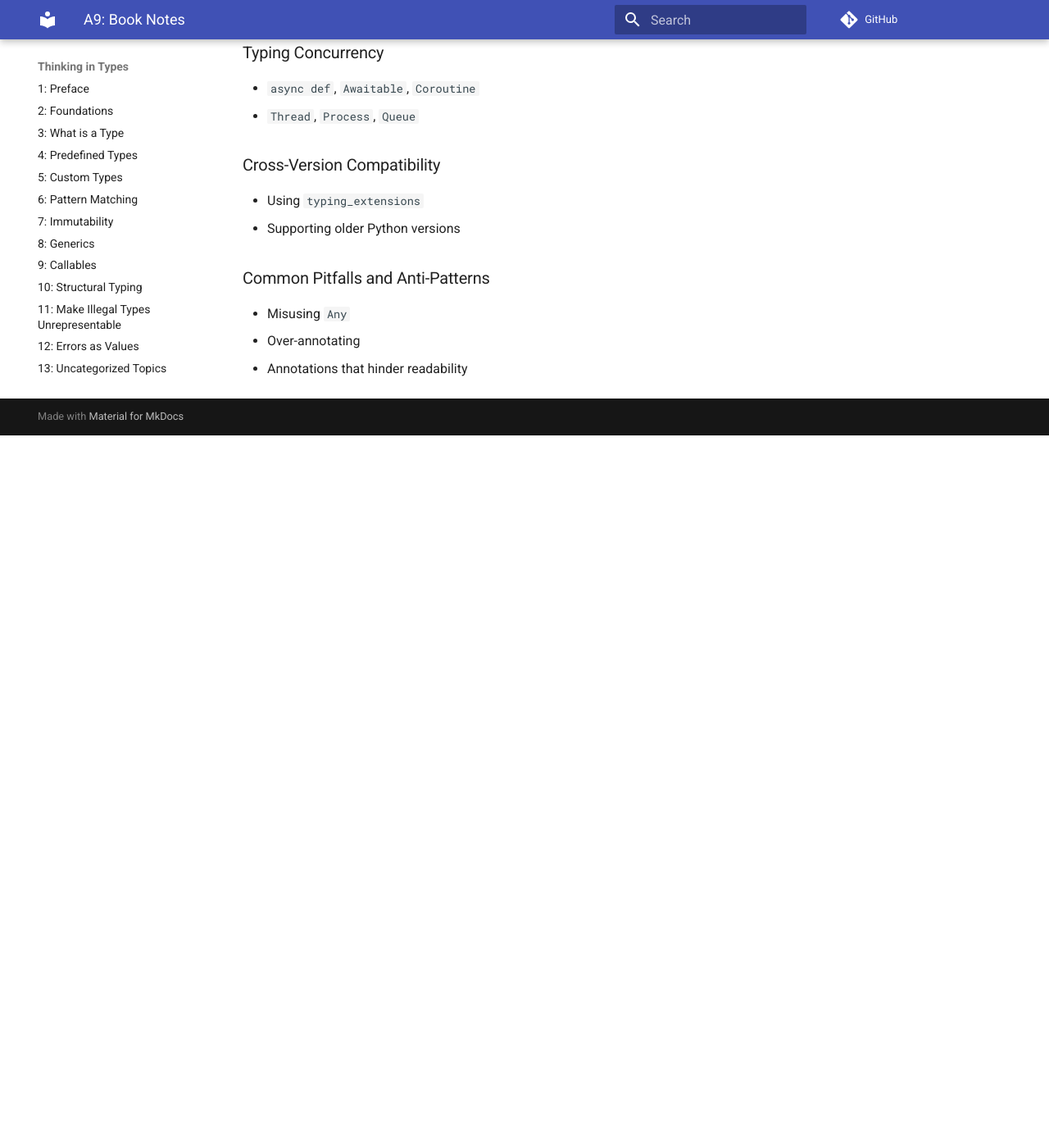
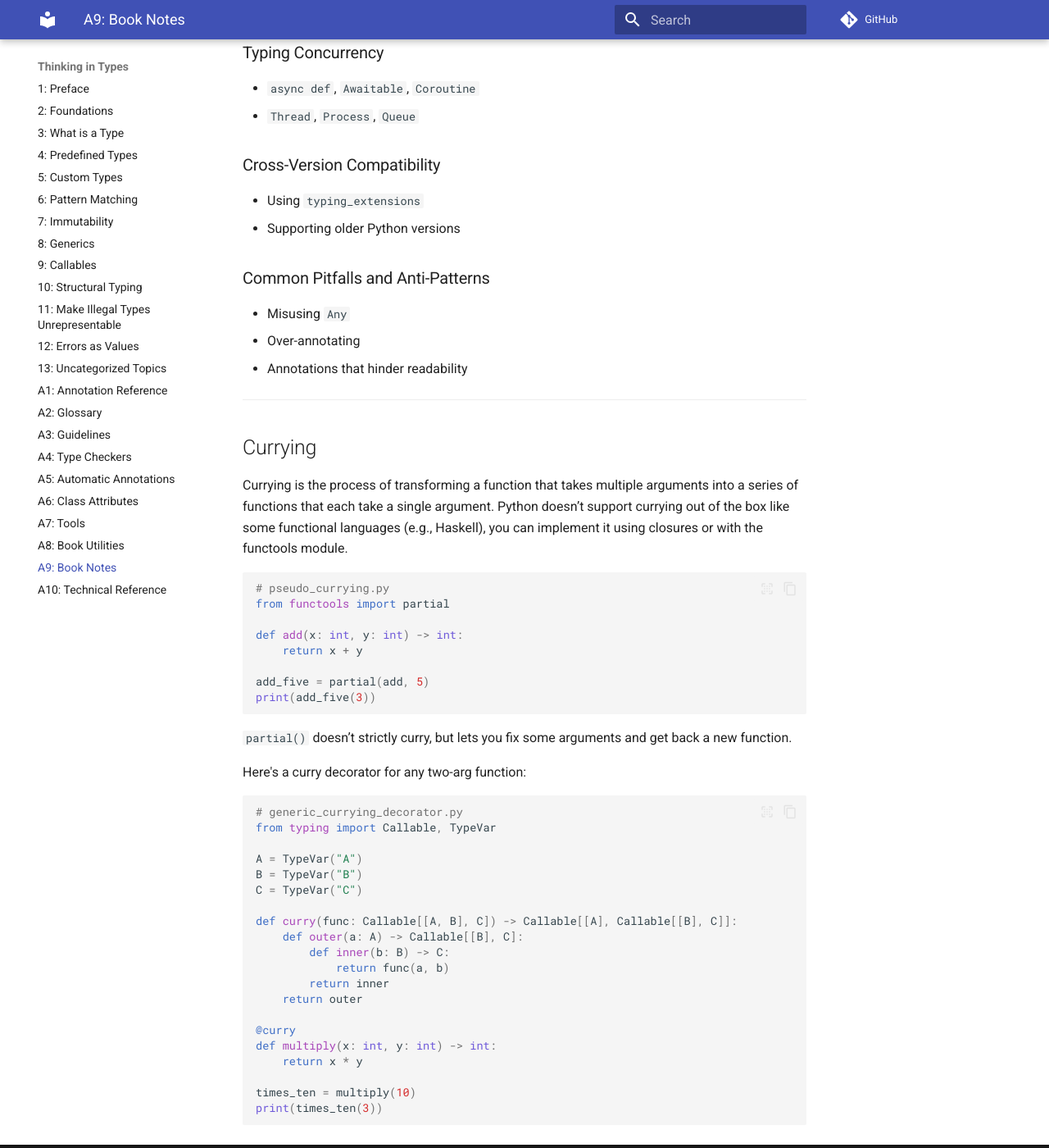
Before and after one commit to ThinkingInTypes/ThinkingInTypes.github.io, an MkDocs documentation site: the page built from Chapters/A09_Book_Notes.md, in a window 1280 px wide and 1400 px high, scrolled down 4706 px. Shown: the whole window at 82% size. Built offline with MkDocs 1.6.1 and Material for MkDocs 9.7.7, drawn with Linux system fonts in a browser that asks for light colours; comment, search, counter and statistics services are not loaded; before the commit the page ends 5237 px from its top, so only the background shows below that.

Commit message:
Update A09_Book_Notes.md

````diff
--- a/Chapters/A09_Book_Notes.md
+++ b/Chapters/A09_Book_Notes.md
@@ -180,3 +180,48 @@
 - Misusing `Any`
 - Over-annotating
 - Annotations that hinder readability
+
+---
+
+## Currying
+
+Currying is the process of transforming a function that takes multiple arguments into a series of functions that each take a single argument.
+Python doesn’t support currying out of the box like some functional languages (e.g., Haskell), you can implement it using closures or with the functools module.
+
+```python
+# pseudo_currying.py
+from functools import partial
+
+def add(x: int, y: int) -> int:
+    return x + y
+
+add_five = partial(add, 5)
+print(add_five(3))
+```
+
+`partial()` doesn’t strictly curry, but lets you fix some arguments and get back a new function.
+
+Here's a curry decorator for any two-arg function:
+
+```python
+# generic_currying_decorator.py
+from typing import Callable, TypeVar
+
+A = TypeVar("A")
+B = TypeVar("B")
+C = TypeVar("C")
+
+def curry(func: Callable[[A, B], C]) -> Callable[[A], Callable[[B], C]]:
+    def outer(a: A) -> Callable[[B], C]:
+        def inner(b: B) -> C:
+            return func(a, b)
+        return inner
+    return outer
+
+@curry
+def multiply(x: int, y: int) -> int:
+    return x * y
+
+times_ten = multiply(10)
+print(times_ten(3))
+```
````
